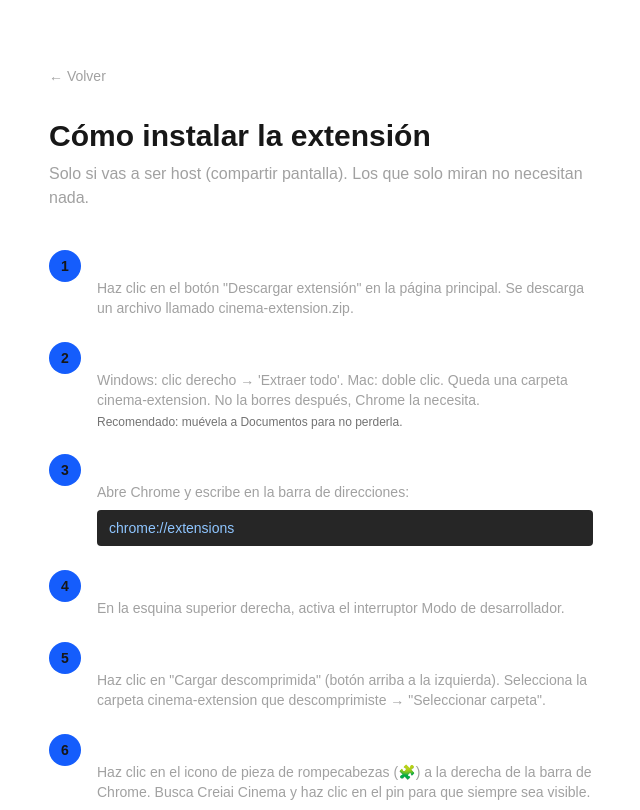
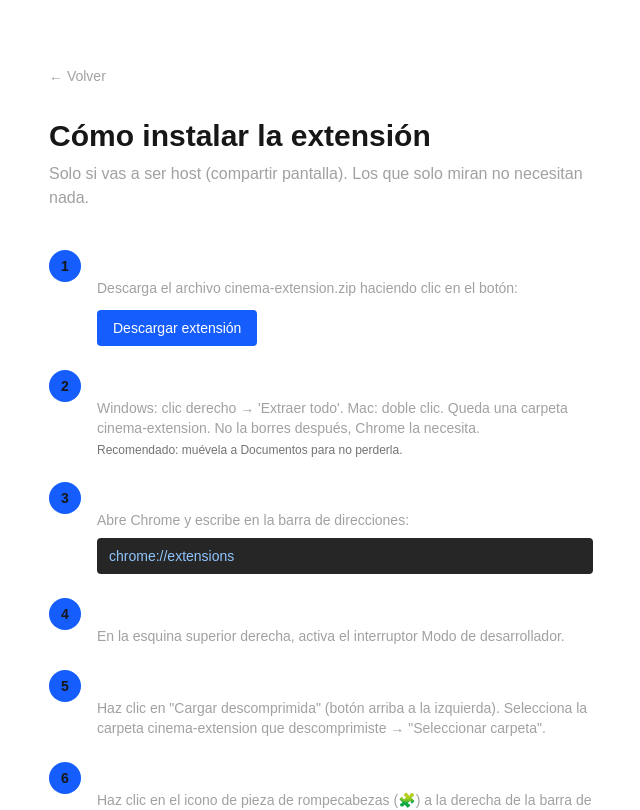
Before and after one commit to Jdvd01/creiai-cinema, a Next.js app in the folder apps/web/: page /install in a window 1280 px wide. Shown: the top 810 px of the page, without its empty margins (319-959 px from the left). Built offline with nearby package versions, Linux system fonts and the light colour scheme.

Commit message:
feat(web): add extension download button to install step 1

```diff
--- a/apps/web/src/app/install/page.tsx
+++ b/apps/web/src/app/install/page.tsx
@@ -4,7 +4,8 @@
   {
     n: 1,
     title: "Descargar el archivo",
-    body: 'Haz clic en el botón "Descargar extensión" en la página principal. Se descarga un archivo llamado cinema-extension.zip.',
+    body: "Descarga el archivo cinema-extension.zip haciendo clic en el botón:",
+    download: "https://github.com/Jdvd01/creiai-cinema/releases/download/v1.0.1/cinema-extension.zip",
   },
   {
     n: 2,
@@ -61,6 +62,15 @@
             <div className="flex-1">
               <h2 className="font-semibold text-white">{s.title}</h2>
               <p className="mt-1 text-sm text-neutral-400">{s.body}</p>
+              {s.download && (
+                <a
+                  href={s.download}
+                  download
+                  className="mt-3 inline-block rounded bg-blue-600 px-4 py-2 text-sm font-medium text-white hover:bg-blue-500"
+                >
+                  Descargar extensión
+                </a>
+              )}
               {s.code && (
                 <code className="mt-2 block rounded bg-neutral-800 px-3 py-2 font-mono text-sm text-blue-300">
                   {s.code}
```
